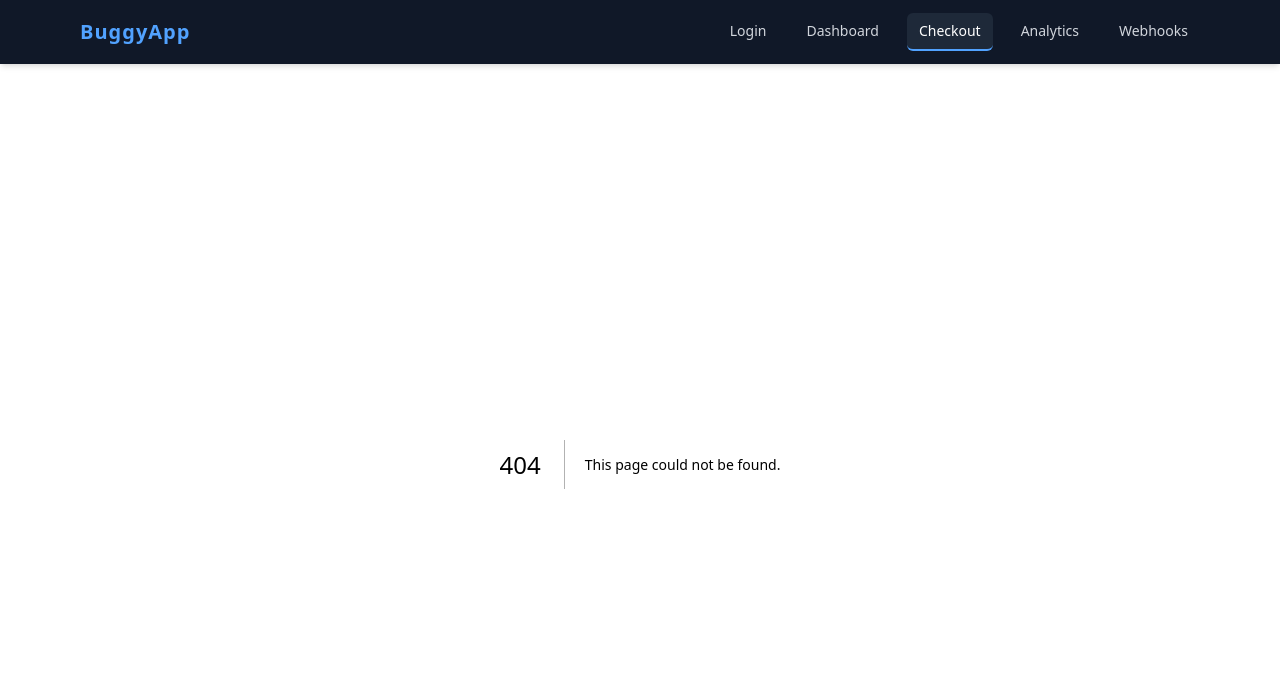
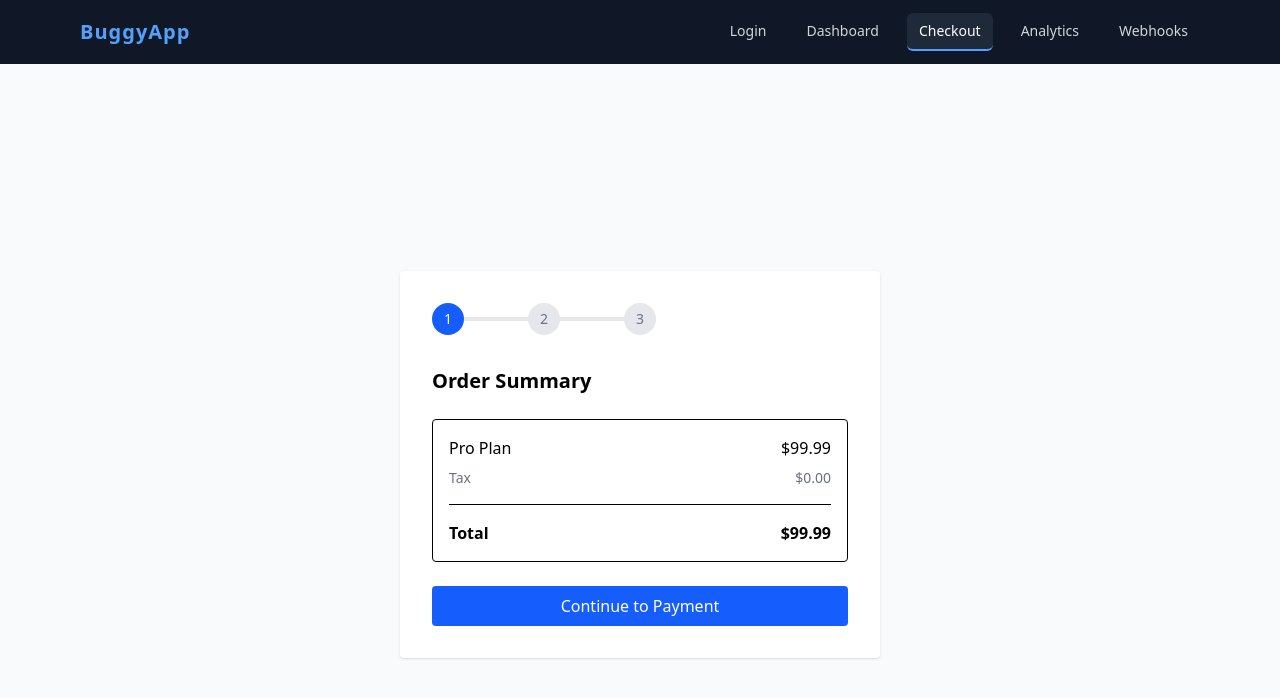
Before and after one commit to JimSab068/stripe-clone, a Next.js app: page /checkout in a window 1280 px wide. Before the commit this address had no page. Shown: the top 698 px of the page. Built offline with nearby package versions, Linux system fonts and the light colour scheme.

Commit message:
feat: add multi-step checkout page and payment API route

```diff
--- /dev/null
+++ b/app/api/payment/route.ts
@@ -0,0 +1,8 @@
+export async function POST(request: Request) {
+  const body = await request.json()
+  const { card, amount } = body
+
+
+
+  return Response.json({ success: true, transactionId: "txn_" + Date.now() })
+}
--- /dev/null
+++ b/app/checkout/page.tsx
@@ -0,0 +1,175 @@
+"use client"
+
+import { useState } from "react"
+import { useRouter } from "next/navigation"
+
+export default function CheckoutPage() {
+  const [step, setStep] = useState(1)
+  const [card, setCard] = useState("")
+  const [expiry, setExpiry] = useState("")
+  const [cvv, setCvv] = useState("")
+  const [error, setError] = useState("")
+  const [loading, setLoading] = useState(false)
+  const router = useRouter()
+
+  function validateCard() {
+    // intentional bug: Amex starts with 34 or 37 (15 digits)
+    // this validation silently passes Amex but payment will fail
+    if (card.length < 16) {
+      setError("Invalid card number")
+      return false
+    }
+    setError("")
+    return true
+  }
+
+  async function handlePayment() {
+    if (!validateCard()) return
+
+    setLoading(true)
+    setError("")
+
+    const res = await fetch("/api/payment", {
+      method: "POST",
+      headers: { "Content-Type": "application/json" },
+      body: JSON.stringify({ card, expiry, cvv, amount: 99.99 })
+    })
+
+    const data = await res.json()
+    setLoading(false)
+
+    if (data.error) {
+      setError(data.error)
+      // intentional bug: no retry logic, user is just stuck
+    } else {
+      router.push("/dashboard")
+    }
+  }
+
+  return (
+    <div className="min-h-screen bg-gray-50 flex items-center justify-center">
+      <div className="bg-white p-8 rounded shadow w-[480px]">
+
+        {/* Steps indicator */}
+        <div className="flex mb-8">
+          {[1, 2, 3].map(s => (
+            <div key={s} className="flex items-center">
+              <div className={`w-8 h-8 rounded-full flex items-center justify-center text-sm font-medium ${
+                step >= s ? "bg-blue-600 text-white" : "bg-gray-200 text-gray-500"
+              }`}>
+                {s}
+              </div>
+              {s < 3 && <div className={`h-1 w-16 ${step > s ? "bg-blue-600" : "bg-gray-200"}`} />}
+            </div>
+          ))}
+        </div>
+
+        {/* Step 1: Cart */}
+        {step === 1 && (
+          <div>
+            <h2 className="text-xl font-bold mb-6">Order Summary</h2>
+            <div className="border rounded p-4 mb-6">
+              <div className="flex justify-between mb-2">
+                <span>Pro Plan</span>
+                <span>$99.99</span>
+              </div>
+              <div className="flex justify-between text-gray-500 text-sm">
+                <span>Tax</span>
+                <span>$0.00</span>
+              </div>
+              <div className="border-t mt-4 pt-4 flex justify-between font-bold">
+                <span>Total</span>
+                <span>$99.99</span>
+              </div>
+            </div>
+            <button
+              className="w-full bg-blue-600 text-white p-2 rounded"
+              onClick={() => setStep(2)}
+            >
+              Continue to Payment
+            </button>
+          </div>
+        )}
+
+        {/* Step 2: Payment details */}
+        {step === 2 && (
+          <div>
+            <h2 className="text-xl font-bold mb-6">Payment Details</h2>
+
+            <input
+              className="w-full border p-2 rounded mb-4"
+              placeholder="Card number (16 digits)"
+              value={card}
+              onChange={e => setCard(e.target.value)}
+            />
+            <div className="flex gap-4 mb-4">
+              <input
+                className="w-full border p-2 rounded"
+                placeholder="MM/YY"
+                value={expiry}
+                onChange={e => setExpiry(e.target.value)}
+              />
+              <input
+                className="w-full border p-2 rounded"
+                placeholder="CVV"
+                value={cvv}
+                onChange={e => setCvv(e.target.value)}
+              />
+            </div>
+
+            {error && <p className="text-red-500 mb-4 text-sm">{error}</p>}
+
+            <p className="text-xs text-gray-400 mb-4">
+              Try Amex: 371449635398431 (15 digits — will silently fail)
+            </p>
+
+            <div className="flex gap-4">
+              <button
+                className="w-full border p-2 rounded"
+                onClick={() => setStep(1)}
+              >
+                Back
+              </button>
+              <button
+                className="w-full bg-blue-600 text-white p-2 rounded"
+                onClick={() => setStep(3)}
+              >
+                Review
+              </button>
+            </div>
+          </div>
+        )}
+
+        {/* Step 3: Confirm */}
+        {step === 3 && (
+          <div>
+            <h2 className="text-xl font-bold mb-6">Confirm Payment</h2>
+            <div className="border rounded p-4 mb-6 text-sm text-gray-600">
+              <p>Card: **** **** **** {card.slice(-4)}</p>
+              <p>Amount: $99.99</p>
+            </div>
+
+            {error && <p className="text-red-500 mb-4 text-sm">{error}</p>}
+
+            <div className="flex gap-4">
+              <button
+                className="w-full border p-2 rounded"
+                onClick={() => setStep(2)}
+              >
+                Back
+              </button>
+              <button
+                className="w-full bg-blue-600 text-white p-2 rounded disabled:opacity-50"
+                onClick={handlePayment}
+                disabled={loading}
+              >
+                {loading ? "Processing..." : "Pay $99.99"}
+              </button>
+            </div>
+          </div>
+        )}
+
+      </div>
+    </div>
+  )
+}
```
